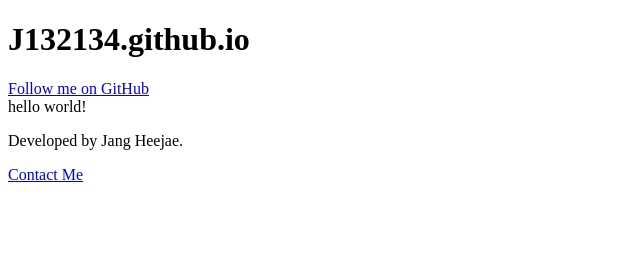
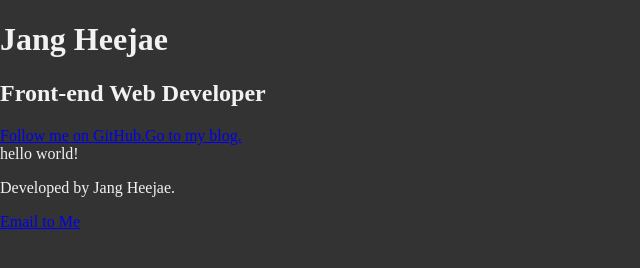
Before and after one commit to J132134/j132134.github.io, a website: page src/jade/index.jade in a window 1280 px wide. Shown: the whole page, without its empty margins (0-640 px from the left). Drawn offline with nearby package versions, Linux system fonts and the light colour scheme; files that its build step writes are made by us from their sources; files whose address does not match are found by name.

Commit message:
temporary update
add blog link

```diff
--- a/src/jade/index.jade
+++ b/src/jade/index.jade
@@ -3,22 +3,25 @@
 html(lang="ko")
   head
     meta(charset="utf-8")
-    title(ng-bind="title") J132134.github.io by J132134
-    style @import url(./css/default.css);
-    //[if lt IE 9]>
-      <script src="//html5shiv.googlecode.com/svn/trunk/html5.js"></script>
-      <![endif]
+    title(ng-bind="title") Jang Heejae
+    style @import url(./css/style.css);
+
+    <!--[if lt IE 9]>
+    <script src="//html5shiv.googlecode.com/svn/trunk/html5.js"></script>
+    <![endif]-->
 
   body
     header
-      h1 J132134.github.io
-      a(href="https://github.com/J132134") Follow me on GitHub
+      h1 Jang Heejae
+      h2 Front-end Web Developer
+      a(href="https://github.com/J132134") Follow me on GitHub.
+      a(href="http://j132134.cafe24.com/") Go to my blog.
 
     section
       | hello world!
 
     footer
       p Developed by Jang Heejae.
-      a(href="mailto:j132134@gmail.com") Contact Me
+      a(href="mailto:j132134@gmail.com") Email to Me
 
     //-script(src="./bower_components/requirejs/require.js", data-main="./js/main")
--- /dev/null
+++ b/src/less/style.less
@@ -0,0 +1,11 @@
+@charset "utf-8";
+
+body{
+  margin: 0;
+  padding: 0;
+  background: hsl(0, 0%, 20%);
+  color: hsl(0, 0%, 95%);
+
+  section{
+  }
+}
```
Also changed, not shown: css/style.css (added), index.html.
